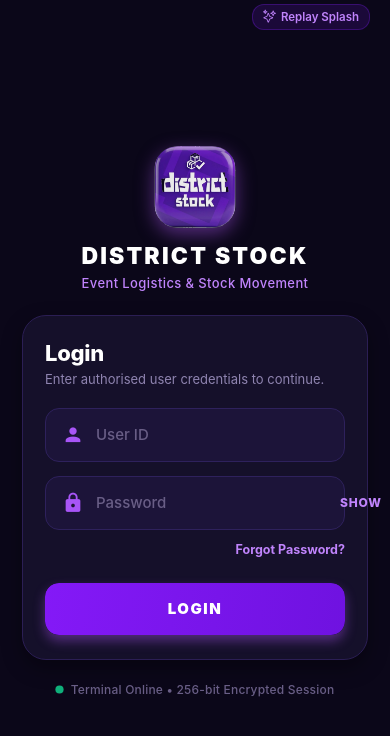
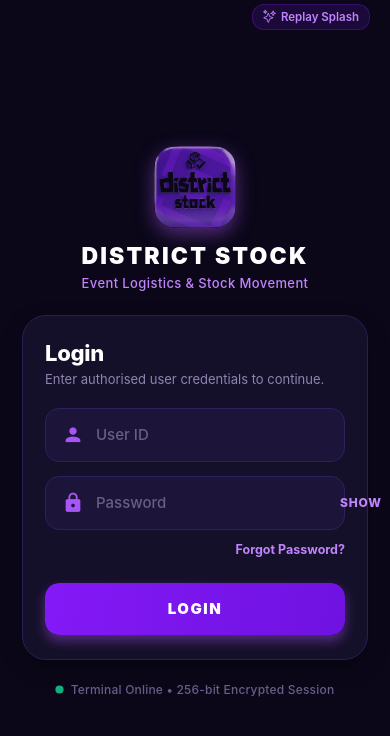
Before and after one commit to itsankitsinghh/district-stock, a React Native app: screen / in a window 390 px wide. Shown: the top 736 px of the page. Built offline with nearby package versions, Linux system fonts and the light colour scheme.

Commit message:
fix: render exact custom 3D logo font for district stock on Splash screen and remove thin white border on Login logo

```diff
--- a/src/screens/LoginScreen.js
+++ b/src/screens/LoginScreen.js
@@ -113,7 +113,7 @@ export default function LoginScreen({ onLoginSuccess, onReplaySplash, onForgotPa
               <Image
                 source={require('../../assets/district_logo.png')}
                 style={styles.logoImage}
-                resizeMode="contain"
+                resizeMode="cover"
               />
             </View>
 
@@ -296,8 +296,8 @@ const styles = StyleSheet.create({
     shadowOpacity: 0.5,
     shadowRadius: 18,
     elevation: 10,
-    borderRadius: 24,
-    overflow: 'hidden',
+    borderRadius: 22,
+    backgroundColor: '#0B0719',
   },
   logoImage: {
     width: 82,
--- a/src/screens/SplashScreen.js
+++ b/src/screens/SplashScreen.js
@@ -3,6 +3,7 @@ import {
   StyleSheet,
   View,
   Text,
+  Image,
   Animated,
   Dimensions,
   StatusBar,
@@ -79,10 +80,13 @@ export default function SplashScreen({ onFinish }) {
       <StatusBar barStyle="light-content" translucent backgroundColor="transparent" />
       <SafeAreaView style={styles.safeArea}>
         <Animated.View style={[styles.content, { opacity: fadeAnim }]}>
-          {/* Clean Typography-First Header (Figma 1 · Splash accurate) */}
-          {/* Brand Typography: "district stock" in same size matching logo styling */}
+          {/* Authentic Brand Wordmark with exact "tedha medha" custom logo font */}
           <View style={styles.header}>
-            <Text style={styles.brandTitle}>district stock</Text>
+            <Image
+              source={require('../../assets/district_stock_exact_font.png')}
+              style={styles.exactWordmarkImage}
+              resizeMode="contain"
+            />
             <Text style={styles.headerSubtitle}>Event Inventory & Logistics</Text>
           </View>
 
@@ -165,16 +169,9 @@ const styles = StyleSheet.create({
     alignItems: 'center',
     marginTop: 48,
   },
-  brandTitle: {
-    fontSize: 36,
-    fontWeight: '900',
-    color: COLORS.white,
-    letterSpacing: -1,
-    textTransform: 'lowercase',
-    textAlign: 'center',
-    textShadowColor: 'rgba(122, 28, 233, 0.85)',
-    textShadowOffset: { width: 0, height: 4 },
-    textShadowRadius: 8,
+  exactWordmarkImage: {
+    width: 250,
+    height: 130,
   },
   headerSubtitle: {
     fontSize: 14,
```
Also changed, not shown: assets/district_logo.png, assets/district_stock_exact_font.png (added).
